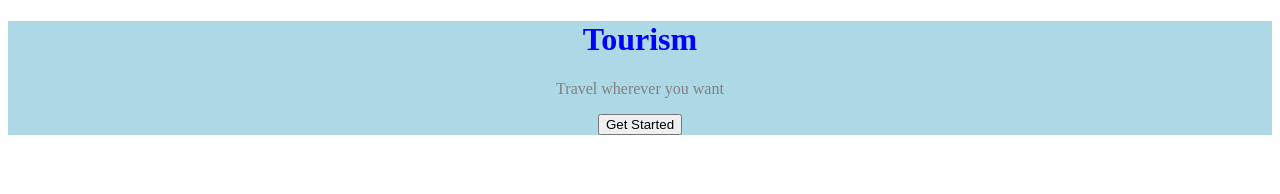
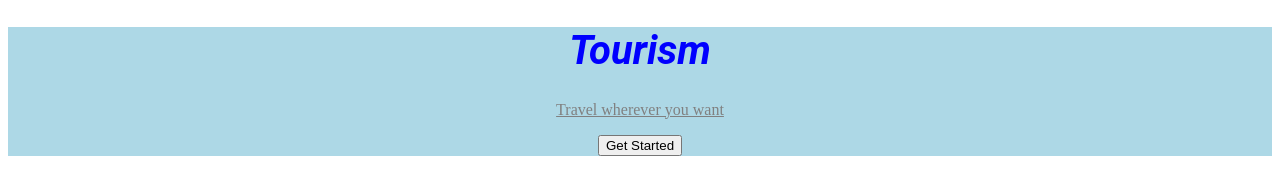
Before and after one commit to sumathi3399/HTML_Practice, a plain HTML site: page Static Website/day1/index.html in a window 1280 px wide. Drawn offline with Linux system fonts and the light colour scheme.

Commit message:
font properties added

```diff
--- a/Static Website/day1/index.html
+++ b/Static Website/day1/index.html
@@ -8,8 +8,8 @@
     <link rel="stylesheet" href="style.css">
 </head>
 <body>
-    <div class="h-center">
-        <h1 style="color: blue;">Tourism</h1>
+    <div class="card">
+        <h1 style="color: blue;" class="main-heading">Tourism</h1>
         <p class="paragraph">Travel wherever you want</p>
         <button>Get Started</button>
     </div>
--- a/Static Website/day1/style.css
+++ b/Static Website/day1/style.css
@@ -1,7 +1,14 @@
-.h-center{
+.card{
     text-align: center;
     background-color: lightblue;
 }
+.main-heading{
+    font-family: Roboto;
+    font-size: 40px;
+    font-style: italic;
+    font-weight: bold;
+}
 .paragraph{
     color: grey;
+    text-decoration: underline;
 }
```
